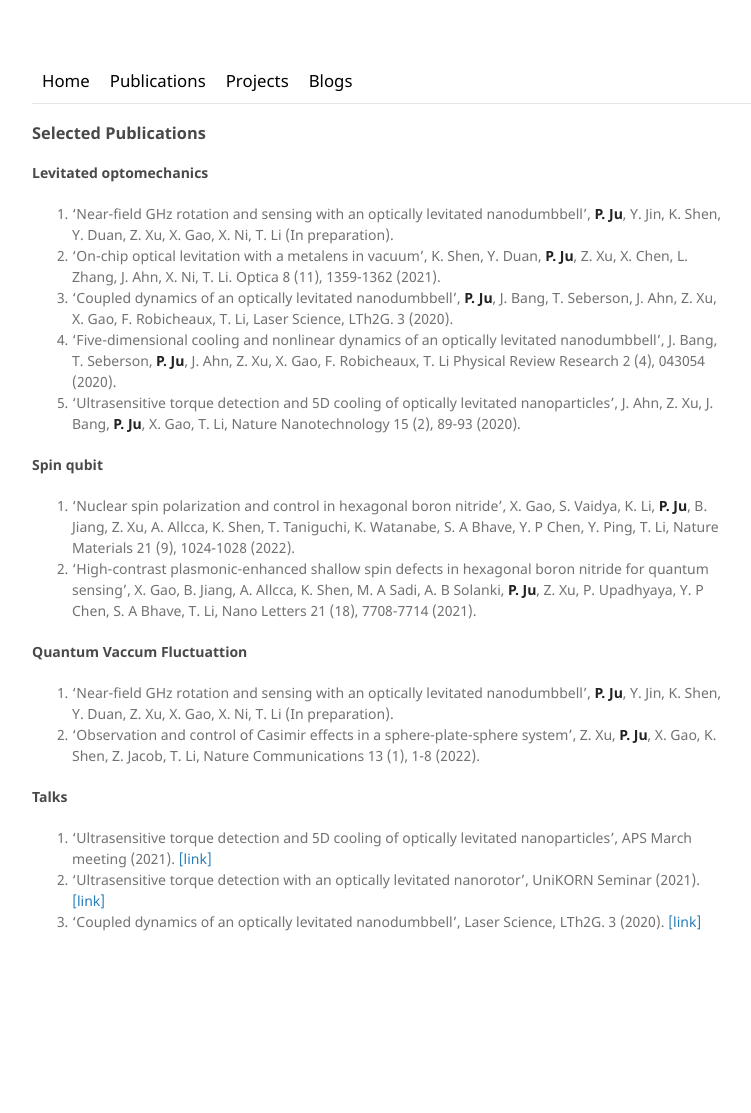
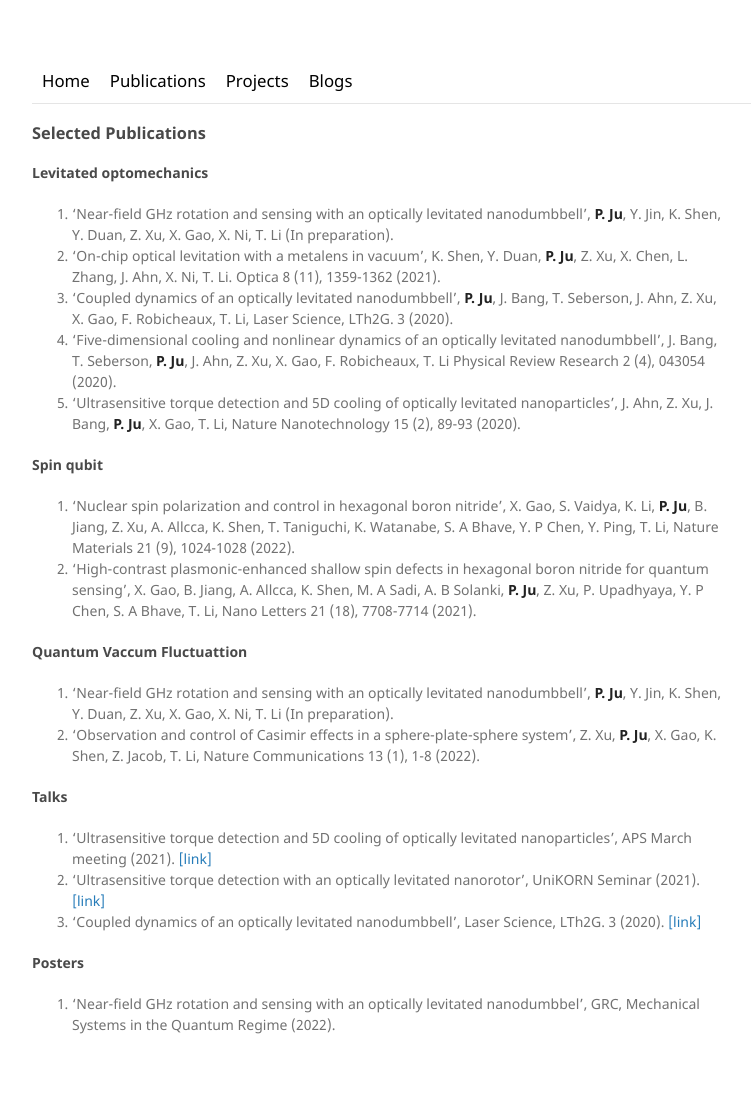
Before and after one commit to peng-ju/peng-ju.github.io, a Jekyll site: the page built from publications/index.md, in a window 1280 px wide. Shown: the whole page, without its empty margins (108-859 px from the left). Built offline with Jekyll 4.4.1, drawn with Linux system fonts in a browser that asks for light colours; before the commit the page ends 1010 px from its top, so only the background shows below that.

Commit message:
Update index.md

```diff
--- a/publications/index.md
+++ b/publications/index.md
@@ -25,3 +25,6 @@ Physical Review Research 2 (4), 043054 (2020).
 1. 'Ultrasensitive torque detection and 5D cooling of optically levitated nanoparticles', APS March meeting (2021). [[link]](https://meetings.aps.org/Meeting/MAR21/Session/J31.2)
 2. 'Ultrasensitive torque detection with an optically levitated nanorotor', UniKORN Seminar (2021). [[link]](https://www.youtube.com/watch?v=1Uv6hEnyZtA&t=3609s&ab_channel=UniKORNSeminars)
 3. 'Coupled dynamics of an optically levitated nanodumbbell', Laser Science, LTh2G. 3 (2020). [[link]](https://opg.optica.org/abstract.cfm?uri=LS-2020-LTh2G.3#videoPlayer)
+
+#### Posters
+1. 'Near-field GHz rotation and sensing with an optically levitated nanodumbbel', GRC, Mechanical Systems in the Quantum Regime (2022).
```
